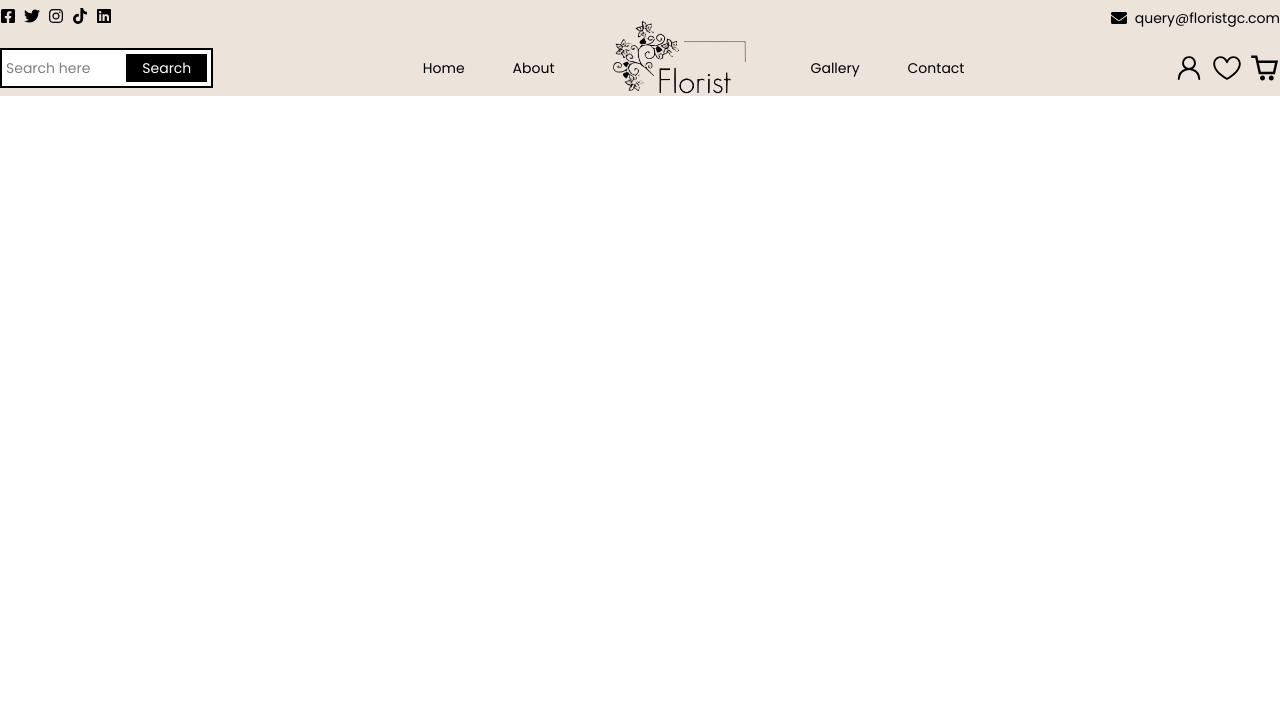
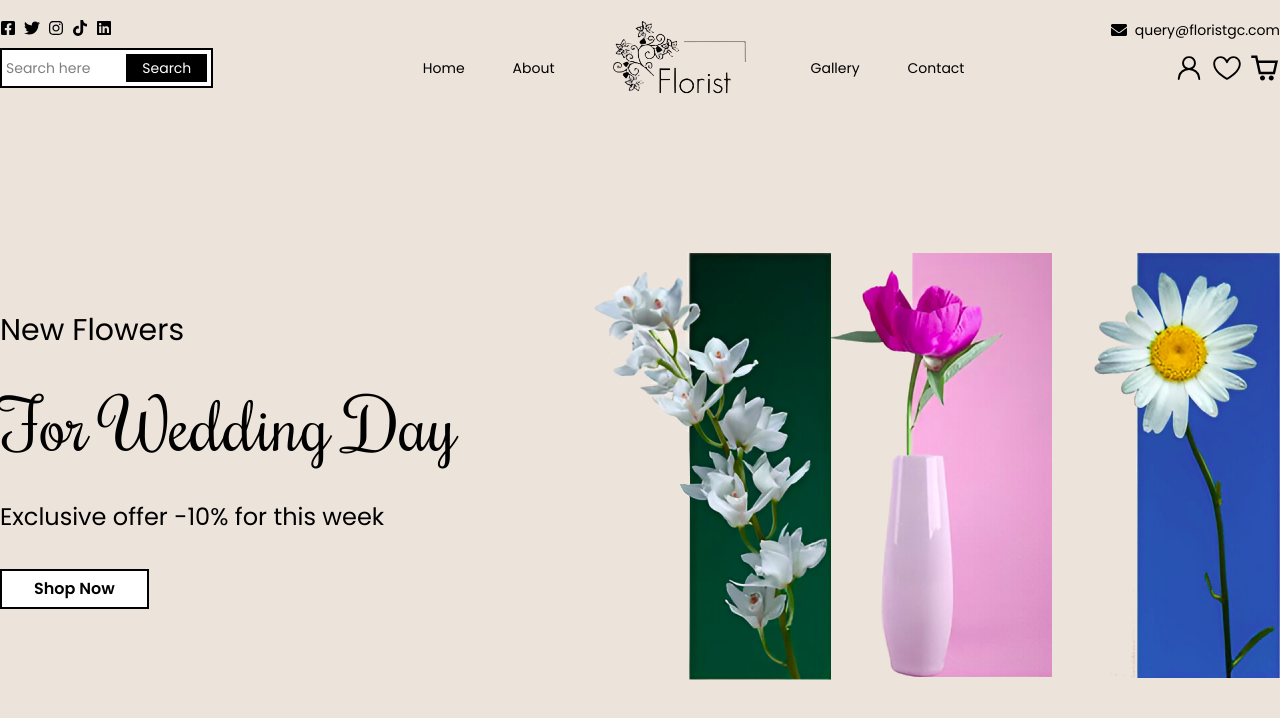
Before and after one commit to ZakariaZack98/florist-central-garden, a React (Vite) app: page / in a window 1280 px wide. Shown: the top 718 px of the page. Built offline with nearby package versions, Linux system fonts and the light colour scheme.

Commit message:
landing page ready

```diff
--- a/package.json
+++ b/package.json
@@ -11,6 +11,8 @@
   },
   "dependencies": {
     "@tailwindcss/vite": "^4.0.17",
+    "aos": "^2.3.4",
+    "motion": "^12.6.2",
     "react": "^19.0.0",
     "react-dom": "^19.0.0",
     "react-icons": "^5.5.0",
--- a/src/App.jsx
+++ b/src/App.jsx
@@ -1,8 +1,17 @@
-import React from 'react'
+import React, { useEffect } from 'react'
 import { BrowserRouter, Route, Routes } from 'react-router-dom'
 import Home from './Pages/Home/Index'
+import AOS from "aos";
+import "aos/dist/aos.css";
 
 const App = () => {
+  useEffect(() => {
+    AOS.init({
+      duration: 300,
+      once: true,
+    });
+  }, []);
+
   return (
     <BrowserRouter>
       <Routes>
--- /dev/null
+++ b/src/Components/Common/ButtonPrimary.jsx
@@ -0,0 +1,13 @@
+import React from 'react'
+import { useNavigate } from 'react-router-dom'
+
+const ButtonPrimary = ({label, link}) => {
+  const navigate = useNavigate();
+  return (
+    <button data-btn-link={link} className='px-8 py-1.5 my-3 bg-white border-2 border-black w-fit font-poppins font-semibold cursor-pointer hover:bg-black hover:text-lightPink duration-300 ease-in' onClick={() => navigate(link)}>
+      {label}
+    </button>
+  )
+}
+
+export default ButtonPrimary
--- /dev/null
+++ b/src/Components/HomeComponents/Hero.jsx
@@ -0,0 +1,73 @@
+import React from "react";
+import Hero1 from "/images/hero(1).png";
+import Hero2 from "/images/hero(2).png";
+import Hero3 from "/images/hero(3).png";
+import { motion } from "framer-motion";
+import ButtonPrimary from "../Common/ButtonPrimary";
+
+const Hero = () => {
+  const slideVariants = {
+    hidden: { opacity: 0, x: -50 },
+    visible: (custom) => ({
+      opacity: 1,
+      x: 0,
+      transition: {
+        duration: 0.8,
+        delay: custom * 0.3, // Delay based on index
+      },
+    }),
+  };
+
+  const hoverEffect = {
+    y: -20,
+    transition: { duration: 0.3, ease: "easeInOut" },
+  };
+
+  const heroTextVarients = {
+    hidden: {
+      opacity: 0,
+      scale: 0.5,
+    },
+    visible: {
+      opacity: 1,
+      scale: 1,
+      transition: {
+        duration: 0.8,
+      },
+    },
+  };
+
+  return (
+    <div className="container mx-auto pt-20 pb-30">
+      <div className="flex justify-between items-center">
+        <motion.div
+          className="left w-[40%] flex flex-col justify-center gap-y-6"
+          variants={heroTextVarients}
+          initial="hidden"
+          animate="visible">
+          <h2 className="font-poppins text-3xl">New Flowers</h2>
+          <h1 className="font-rochester text-[70px]">For Wedding Day</h1>
+          <h3 className="font-poppins text-2xl">Exclusive offer -10% for this week</h3>
+          <ButtonPrimary label={"Shop Now"} link={"/shop"} />
+        </motion.div>
+        <div className="right w-[60%] flex justify-end">
+          {[Hero1, Hero2, Hero3].map((src, idx, arr) => (
+            <motion.picture
+              key={idx}
+              className={`${idx == 2 ? "ms-10" : ""}`}
+              variants={slideVariants}
+              initial="hidden"
+              animate="visible"
+              custom={arr.length - 1 - idx}
+              whileHover={hoverEffect}
+            >
+              <img src={src} alt={`Hero ${idx + 1}`} />
+            </motion.picture>
+          ))}
+        </div>
+      </div>
+    </div>
+  );
+};
+
+export default Hero;
--- a/src/Components/HomeComponents/Navbar.jsx
+++ b/src/Components/HomeComponents/Navbar.jsx
@@ -2,8 +2,10 @@ import React from 'react'
 import { CgShoppingCart } from 'react-icons/cg'
 import { GoHeart, GoPerson } from 'react-icons/go'
 import Logo from '/images/logo.png'
+import { useNavigate } from 'react-router-dom'
 
 const Navbar = () => {
+  const navigate = useNavigate();
   return (
     <div className='container mx-auto font-poppins text-sm max-h-15 -translate-y-5'>
       <div className="flex justify-between items-center">
@@ -14,15 +16,15 @@ const Navbar = () => {
         <div className="nav flex justify-center items-center gap-x-12">
           {
             ['Home', 'About', Logo, 'Gallery', 'Contact'].map((item, idx) => {
-              return idx == 2 ? <img key={idx} src={item} className='w-40 mb-2'/> : (<span key={idx} className='cursor-pointer hover:-translate-y-2 duration-300 ease-in py-1'>{item}</span>)
+              return idx == 2 ? <img key={idx} src={item} className='w-40 mb-2'/> : (<span key={idx} className='cursor-pointer hover:-translate-y-2 duration-300 ease-in py-1' onClick={() => navigate(`/${item}`)}>{item}</span>)
             })
           }
         </div>
         <div className="icons flex gap-x-2">
           {
-            [GoPerson, GoHeart, CgShoppingCart].map((Icon, idx) => (
-              <span key={idx} className='text-3xl cursor-pointer hover:opacity-50'>
-                <Icon/>
+            [{path: '/profile', icon: GoPerson}, {path: '/wishlist', icon: GoHeart}, {path: '/cart', icon: CgShoppingCart}].map((item, idx) => (
+              <span key={idx} className='text-3xl cursor-pointer hover:opacity-50' onClick={() => navigate(item.path)}>
+                <item.icon/>
               </span>
             ))
           }
--- a/src/Components/HomeComponents/Socials.jsx
+++ b/src/Components/HomeComponents/Socials.jsx
@@ -4,7 +4,7 @@ import { FaEnvelope, FaFacebookSquare, FaInstagram, FaLinkedin, FaTiktok, FaTwit
 const Socials = () => {
   return (
     <div className='container mx-auto'>
-      <div className="flex justify-between py-2 font-poppins">
+      <div className="flex justify-between py-2 font-poppins translate-y-3">
         <div className="icons flex gap-x-2">
           {
             [FaFacebookSquare, FaTwitter, FaInstagram, FaTiktok, FaLinkedin].map((Icon, idx) => (
--- a/src/Pages/Home/Index.jsx
+++ b/src/Pages/Home/Index.jsx
@@ -1,14 +1,20 @@
-import React from 'react'
-import Socials from '../../Components/HomeComponents/Socials'
-import Navbar from '../../Components/HomeComponents/Navbar'
+import React from "react";
+import Socials from "../../Components/HomeComponents/Socials";
+import Navbar from "../../Components/HomeComponents/Navbar";
+import Hero from "../../Components/HomeComponents/Hero";
 
 const Home = () => {
   return (
-    <div className='bg-lightPink dark:bg-gray-900 dark:text-lightPink'>
-      <Socials/>
-      <Navbar/>
+    <div className="bg-lightPink dark:bg-gray-900 dark:text-lightPink">
+      <div className="h-screen flex flex-col justify-between overflow-hidden">
+        <div>
+          <Socials />
+          <Navbar />
+        </div>
+        <Hero />
+      </div>
     </div>
-  )
-}
+  );
+};
 
-export default Home
+export default Home;
```
Also changed, not shown: 1 other file (tests, documents, lock files or other folders).
